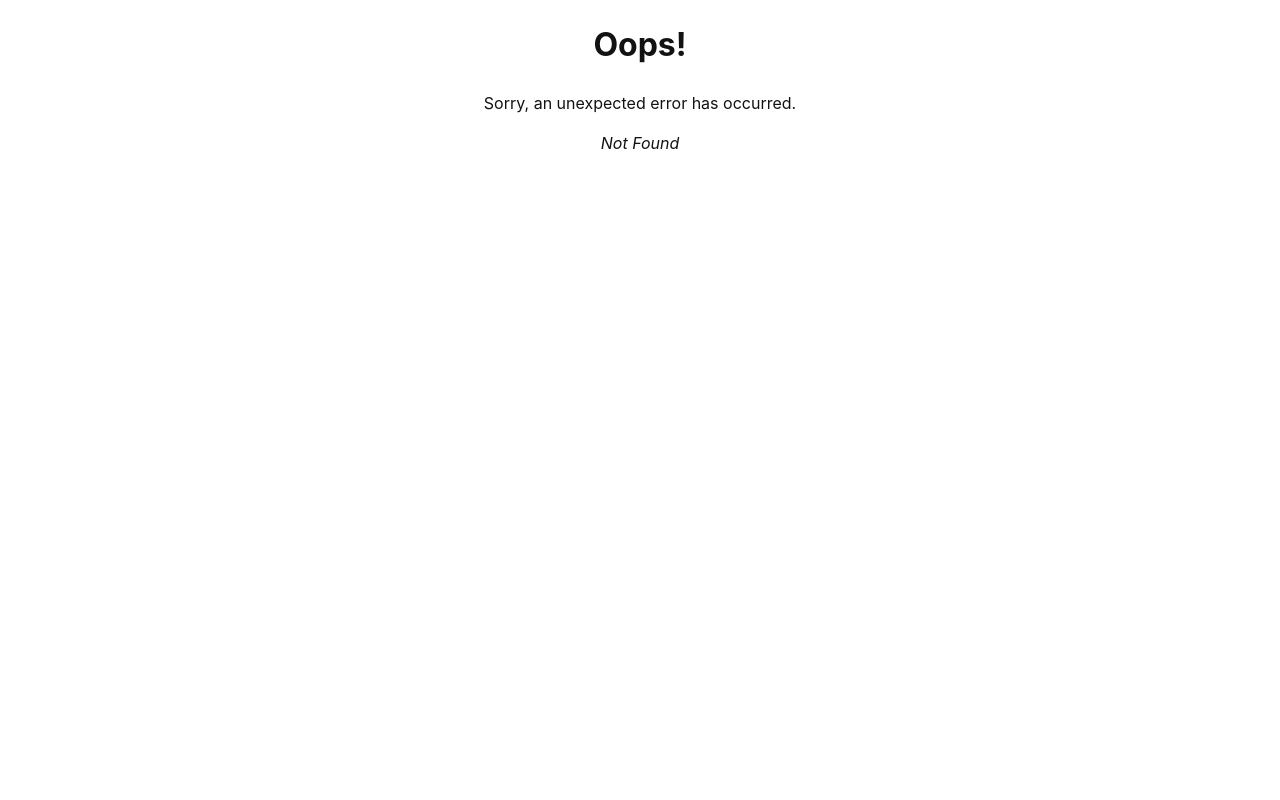
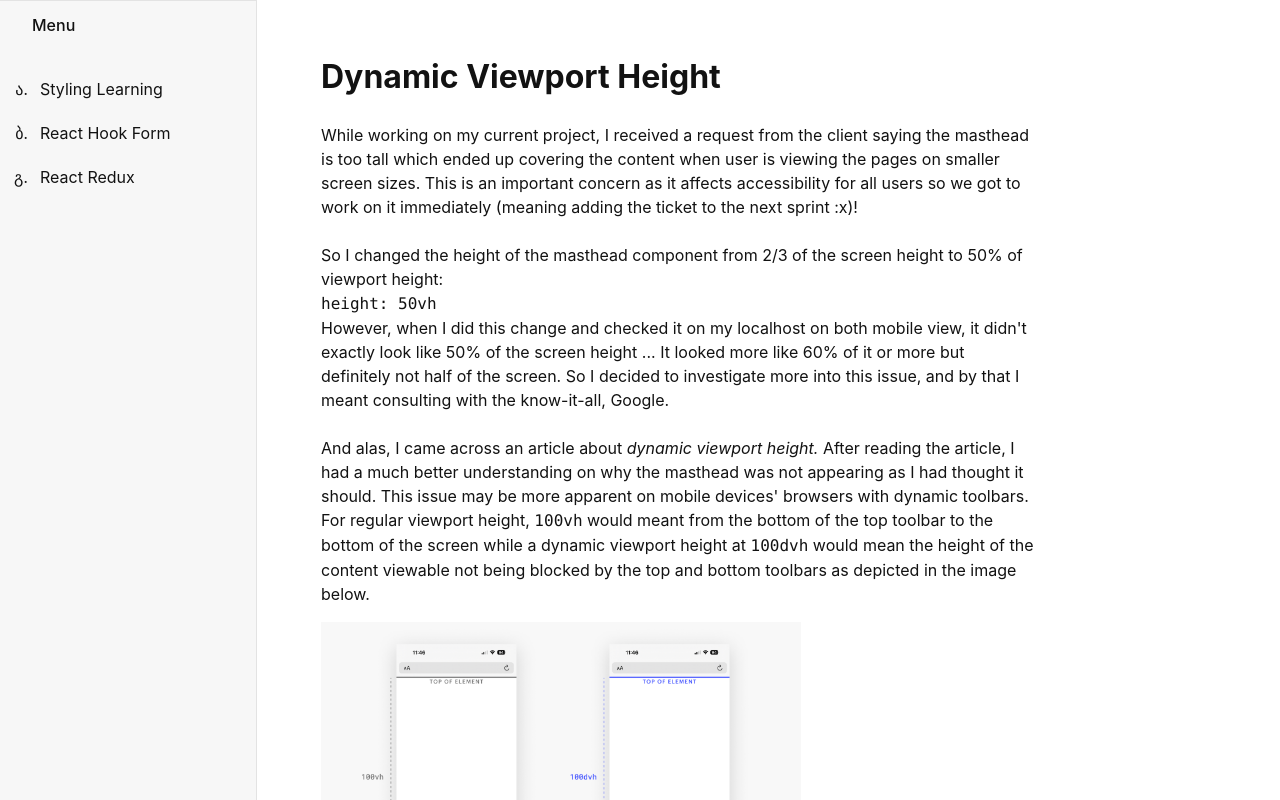
Before and after one commit to roushannn/react-learnings, a React (Create React App) app: page /styling/dvh in a window 1280 px wide. Before the commit this address had no page. Shown: the top 800 px of the page. Built offline with nearby package versions, Linux system fonts and the light colour scheme.

Commit message:
feat(Styling): add dynamic viewport height page and content

```diff
--- a/src/Root.css
+++ b/src/Root.css
@@ -7,7 +7,7 @@ body {
 }
 
 #sidebar {
-  width: 22rem;
+  width: 20%;
   background-color: #f7f7f7;
   border-right: solid 1px #e3e3e3;
   display: flex;
--- a/src/index.tsx
+++ b/src/index.tsx
@@ -11,6 +11,7 @@ import ErrorPage from "./pages/error/ErrorPage";
 import {StylingOverview} from "./pages/styling/StylingOverview";
 import {ReduxOverview} from "./pages/redux/Redux";
 import {FormOverview} from "./pages/form/Form";
+import {DynamicViewport} from "./pages/styling/DynamicViewport";
 
 const router = createBrowserRouter([
     {
@@ -30,6 +31,10 @@ const router = createBrowserRouter([
                 path: "/form",
                 element: <FormOverview />
             },
+            {
+                path:"/styling/dvh",
+                element: <DynamicViewport />
+            }
         ]
     },
 ]);
--- /dev/null
+++ b/src/pages/styling/DynamicViewport.scss
@@ -0,0 +1,11 @@
+.content {
+  width: 80%;
+}
+
+img {
+  width: 60vh; // Fallback
+  width: 60svh;
+  height: 40vh; // Fallback
+  height: 40svh;
+  margin: 1rem 0;
+}
--- /dev/null
+++ b/src/pages/styling/DynamicViewport.tsx
@@ -0,0 +1,72 @@
+import DvhImage from '../assets/styling_vh_vs_dvh.png';
+import SvhImage from '../assets/styling_svh_vs_lvh.png';
+
+import './DynamicViewport.scss';
+
+export const DynamicViewport = () => {
+    return (
+        <div className={'content'}>
+            <h1>Dynamic Viewport Height</h1>
+            <p>
+                While working on my current project, I received a request from the
+                client saying the masthead is too tall which ended up covering the
+                content when user is viewing the pages on smaller screen sizes.
+                This is an important concern as it affects accessibility for all
+                users so we got to work on it immediately (meaning adding the ticket
+                to the next sprint :x)! <br/>
+                <br/>
+                So I changed the height of the masthead component from 2/3 of the
+                screen height to 50% of viewport height:
+                <br/>
+                <code>height: 50vh</code>
+                <br/>
+                However, when I did this change and checked it on my localhost on
+                both mobile view, it didn't exactly look like 50% of the
+                screen height ... It looked more like 60% of it or more but definitely
+                not half of the screen. So I decided to investigate more into this issue,
+                and by that I meant consulting with the know-it-all, Google.
+                <br/>
+                <br />
+                And alas, I came across an article about <i>dynamic viewport height. </i>
+                After reading the article, I had a much better understanding on why
+                the masthead was not appearing as I had thought it should. This issue may
+                be more apparent on mobile devices' browsers with dynamic toolbars. For
+                regular viewport height, <code>100vh</code> would meant from the bottom of
+                the top toolbar to the bottom of the screen while a dynamic viewport height
+                at <code>100dvh</code> would mean the height of the content viewable not
+                being blocked by the top and bottom toolbars as depicted in the image below.
+                <br /><img src={DvhImage} alt={"vh vs dvh"}/><br/>
+                So I immediately went to try it out and indeed, the masthead image now appears
+                smaller than when i used <code>50vh</code>. I thought my problem was fixed ...
+                As some background information, the masthead has parallax effect which meant
+                the image zooms as the page is being scrolled. To my horror, as I scrolled
+                down the page, the masthead jumped and the parallax effect made it more apparent.
+                <br />
+                I found that this is due to the toolbar minimizing as the user scrolls down on
+                the browser and since I'm using dynamic viewport height units, the height changes
+                as the user scrolls. Hence, causing this jumping effect. So, I decided to explore
+                the other viewport units.
+                <br />
+                <br />
+                There are several viewport height units available to use:
+                <ul>
+                    <li>DVH: Dynamic Viewport Height</li>
+                    <li>SVH: Small Viewport Height</li>
+                    <li>LVH: Large Viewport Height</li>
+                    <li>VH: Viewport Height</li>
+                </ul>
+                These are also true for viewport width! <br/>
+                With <code>svh</code>, it refers to the bottom of top toolbar to the top of
+                the bottom toolbar while <code>lvh</code> refers to the top of the top toolbar
+                to the bottom of the bottom toolbar.
+                <br /><img src={SvhImage} alt={"svh vs lvh"}/><br />
+                With this newfound understanding, I decided to go with <code>svh</code> and
+                indeed, the jumping bug effect no longer exists and the client is also satisfied
+                with this height improvement!
+                <br />
+                <br />
+                Thanks for listening to me Ted Talk ~
+            </p>
+        </div>
+    )
+}
--- a/src/pages/styling/StylingOverview.tsx
+++ b/src/pages/styling/StylingOverview.tsx
@@ -1,9 +1,11 @@
+import {Link} from "react-router-dom";
+
 export const StylingOverview = () => {
     return (
         <div>
             <h1>Styling Overview</h1>
             <ul>
-                <li>Dynamic viewport height</li>
+                <Link to={"/styling/dvh"}>Dynamic viewport height</Link>
                 <li>Intersection observer</li>
             </ul>
         </div>
```
Also changed, not shown: src/pages/assets/styling_svh_vs_lvh.png (added), src/pages/assets/styling_vh_vs_dvh.png (added).
